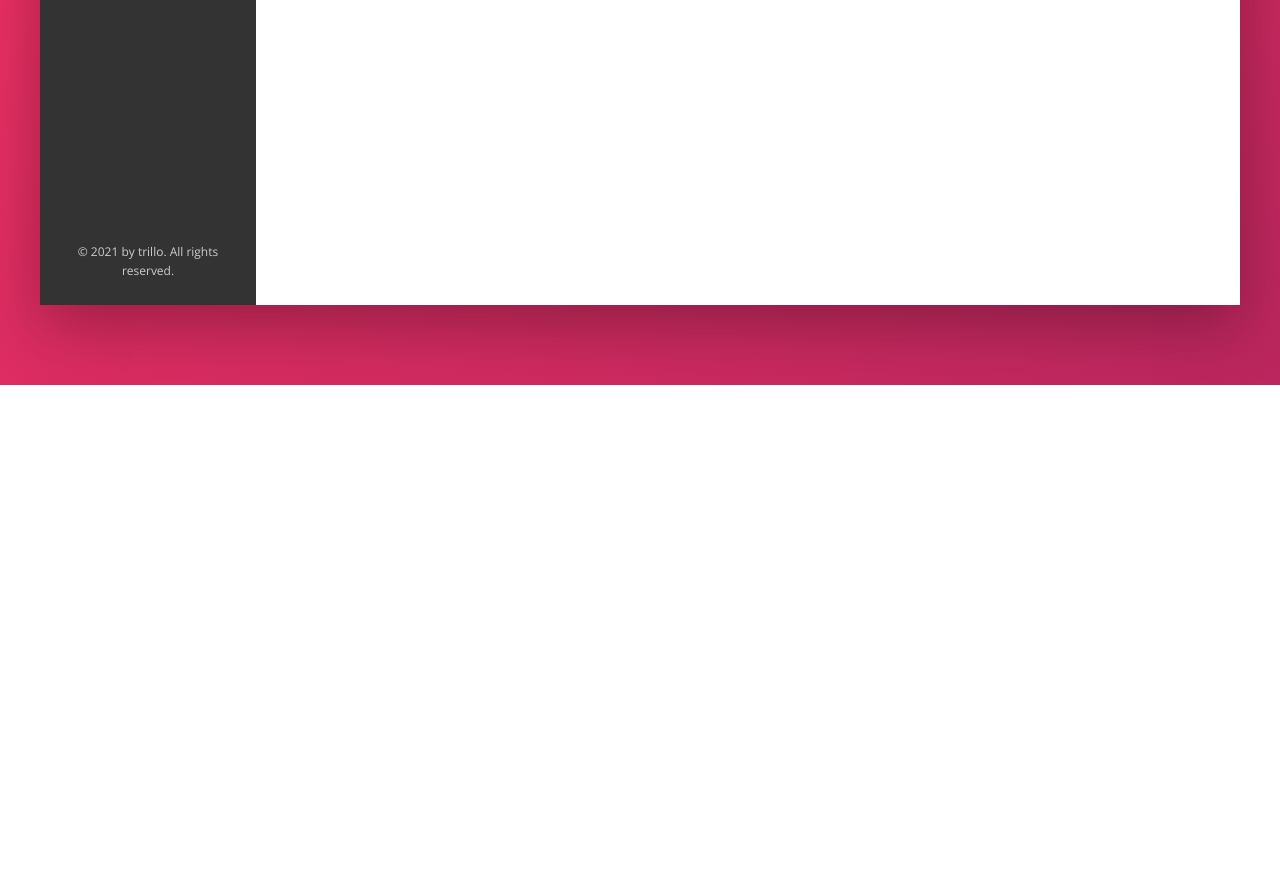
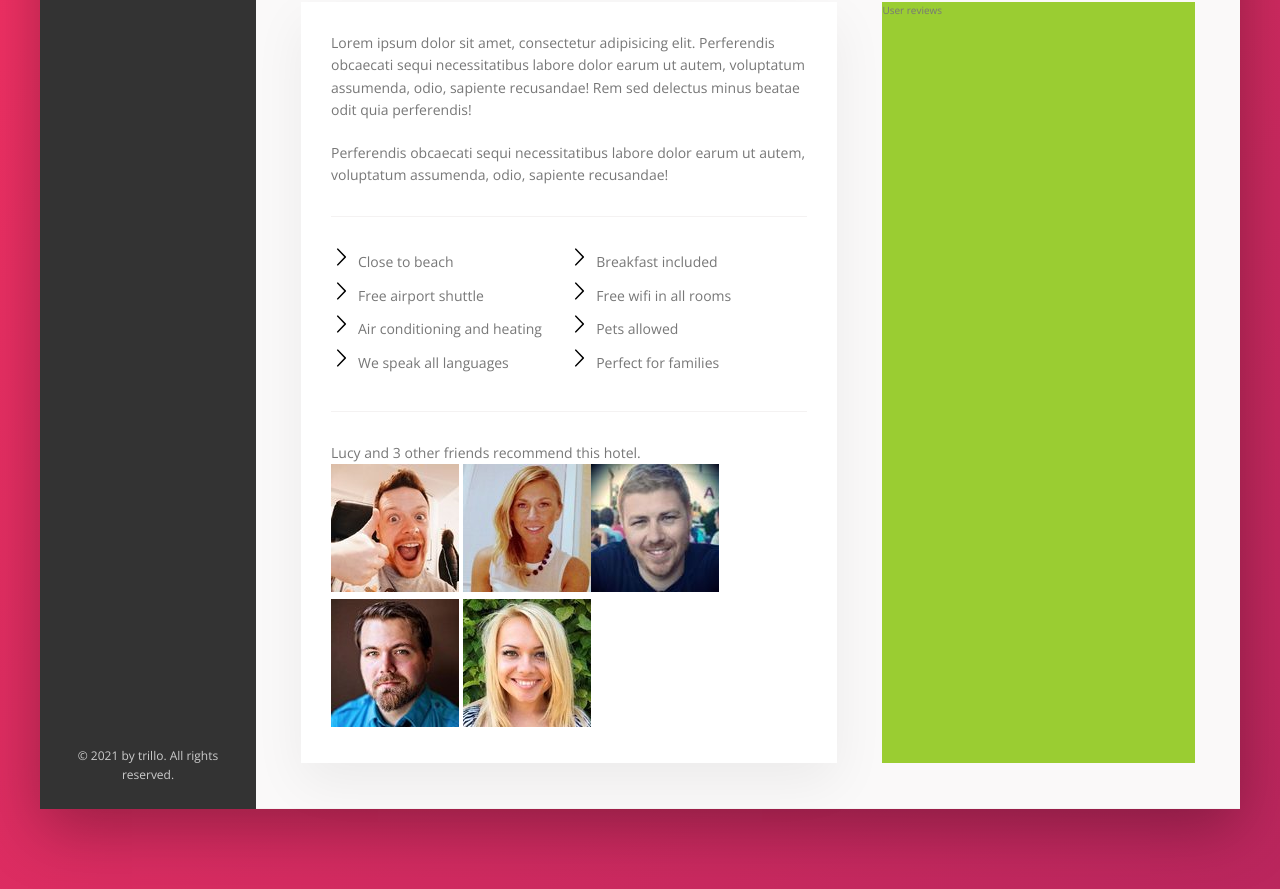
Before and after one commit to skiran017/trillo, a website: page index.html in a window 1280 px wide. Shown: the part 645-1534 px from the top of the page. Before the commit the page ends 1030 px from the top, so only its background shows below. Drawn offline with nearby package versions, Linux system fonts and the light colour scheme.

Commit message:
description part-1

```diff
--- a/index.html
+++ b/index.html
@@ -148,6 +148,62 @@
               <div class="overview-__rating-count">429 votes</div>
             </div>
           </div>
+
+          <div class="detail">
+            <div class="description">
+              <p class="paragraph">
+                Lorem ipsum dolor sit amet, consectetur adipisicing elit.
+                Perferendis obcaecati sequi necessitatibus labore dolor earum ut
+                autem, voluptatum assumenda, odio, sapiente recusandae! Rem sed
+                delectus minus beatae odit quia perferendis!
+              </p>
+              <p class="paragraph">
+                Perferendis obcaecati sequi necessitatibus labore dolor earum ut
+                autem, voluptatum assumenda, odio, sapiente recusandae!
+              </p>
+              <ul class="list">
+                <li class="list__item">Close to beach</li>
+                <li class="list__item">Breakfast included</li>
+                <li class="list__item">Free airport shuttle</li>
+                <li class="list__item">Free wifi in all rooms</li>
+                <li class="list__item">Air conditioning and heating</li>
+                <li class="list__item">Pets allowed</li>
+                <li class="list__item">We speak all languages</li>
+                <li class="list__item">Perfect for families</li>
+              </ul>
+              <div class="recommend">
+                <p class="recommend__count">
+                  Lucy and 3 other friends recommend this hotel.
+                </p>
+                <div class="recommend__friends">
+                  <img
+                    src="img/user-1.jpg"
+                    alt="freind1"
+                    class="recommend__photo"
+                  />
+                  <img
+                    src="img/user-2.jpg"
+                    alt="freind2"
+                    class="recommend__photo"
+                  /><img
+                    src="img/user-3.jpg"
+                    alt="freind3"
+                    class="recommend__photo"
+                  /><img
+                    src="img/user-5.jpg"
+                    alt="freind5"
+                    class="recommend__photo"
+                  />
+                  <img
+                    src="img/user-6.jpg"
+                    alt="freind6"
+                    class="recommend__photo"
+                  />
+                </div>
+              </div>
+            </div>
+            <div class="user-reviews">User reviews</div>
+          </div>
         </main>
       </div>
     </div>
--- a/sass/_base.scss
+++ b/sass/_base.scss
@@ -27,6 +27,9 @@
   --color-grey-dark-3: #999;
 
   --shadow-dark: 0 2rem 6rem rgba(0, 0, 0, 0.3);
+  --shadow-light: 0 2rem 5rem rgba(0, 0, 0, 0.06);
+
+  --line: 1px solid var(--color-grey-light-2);
 } /* root: vars will be accessible across the entire doc, like html tag */
 
 * {
--- a/sass/_components.scss
+++ b/sass/_components.scss
@@ -193,7 +193,7 @@
 .overview {
   display: flex;
   align-items: center;
-  border-bottom: 1px solid var(--color-grey-light-2);
+  border-bottom: var(--line);
 
   &__heading {
     font-size: 2.25rem;
@@ -288,3 +288,36 @@
     box-shadow: none;
   }
 }
+
+//PARAGRAPH
+.paragraph:not(:last-of-type) {
+  margin-bottom: 2rem;
+}
+
+// LIST
+.list {
+  list-style: none;
+  margin: 3rem 0;
+  padding: 3rem 0;
+  border-top: var(--line);
+  border-bottom: var(--line);
+
+  display: flex;
+  flex-wrap: wrap;
+
+  &__item {
+    flex: 0 0 50%;
+    margin-bottom: 0.7rem;
+  }
+
+  &__item::before {
+    content: "";
+    display: inline-block;
+    height: 2rem;
+    width: 2rem;
+    margin-right: 0.7rem;
+    background-image: url(../img/chevron-thin-right.svg);
+  }
+}
+
+// RECOMMEND
--- a/sass/_layout.scss
+++ b/sass/_layout.scss
@@ -11,7 +11,7 @@
   font-size: 1.4rem;
   height: 7rem;
   background-color: #fff;
-  border-bottom: 1px solid var(--color-grey-light-2);
+  border-bottom: var(--line);
 
   display: flex;
   justify-content: space-between;
@@ -34,7 +34,27 @@
 
 .hotel-view {
   background-color: #fff;
-  height: 80rem;
 
   flex: 1; /* should grow as much as it can */
 }
+
+.detail {
+  display: flex;
+  padding: 4.5rem;
+  background-color: var(--color-grey-light-1);
+  border-bottom: var(--line);
+}
+
+.description {
+  font-size: 1.4rem;
+  background-color: white;
+  box-shadow: var(--shadow-light);
+  padding: 3rem;
+  flex: 0 0 60%;
+  margin-right: 4.5rem;
+}
+
+.user-reviews {
+  background-color: yellowgreen;
+  flex: 1;
+}
```
Also changed, not shown: css/style.css.
